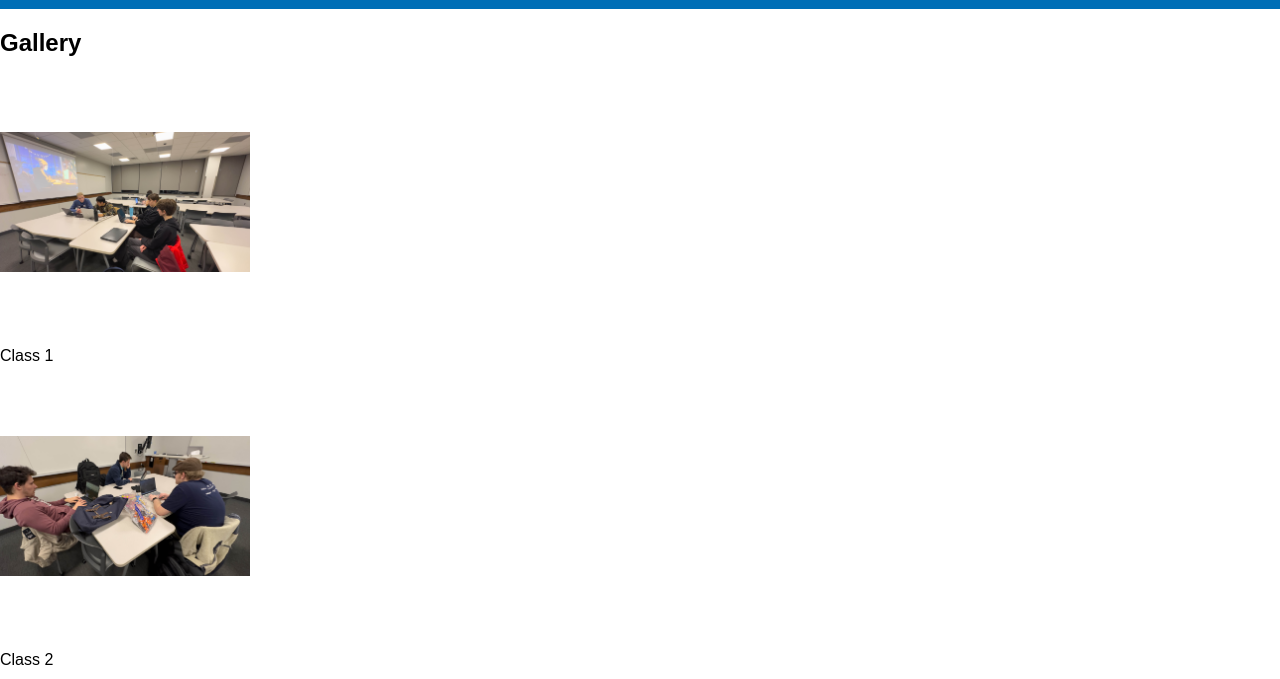
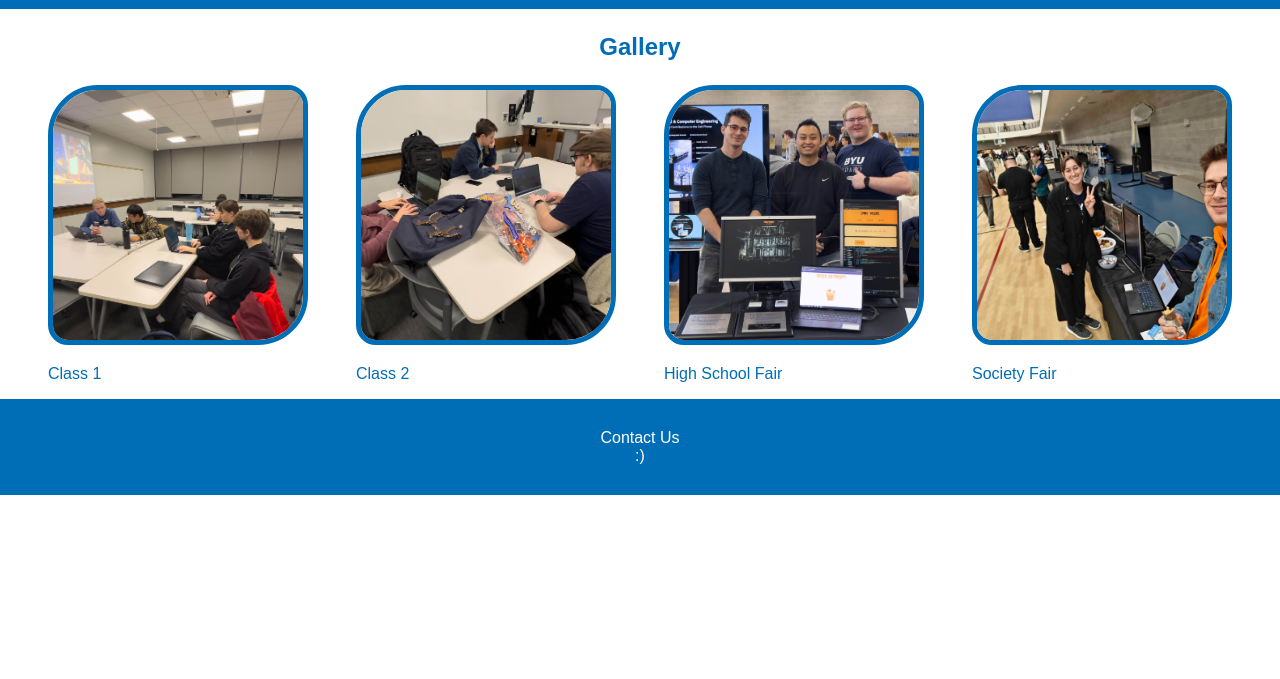
Before and after one commit to amhart02/webdevsociety, a website: page gallery.html in a window 1280 px wide. Shown: the part 121-800 px from the top of the page. Drawn offline with Linux system fonts and the light colour scheme; a web font is replaced by a local one.

Commit message:
added animation and designs to the images in the gallery

```diff
--- a/styles/gallery.css
+++ b/styles/gallery.css
@@ -1,10 +1,36 @@
-#photo-cards{
-
+#gallery h1{
+    margin: 1em;
+    text-align: center;
+    color: #006eb6;
 }
 
+#photo-cards{
+    display: flex;
+    flex-direction: row;
+    flex-wrap: wrap;
+    justify-content: space-evenly;
+}
 
-.photo-card img{
-    object-fit: contain;
+#photo-cards p{
+    color: #006eb6;
+}
+
+.photo-card img {
+    object-fit: cover;
     height: 250px;
     width: 250px;
+    aspect-ratio: 1/1;
+    border: 5px #006eb6 solid;
+    border-radius: 50px 20px;
+    transition: transform 0.3s ease, border-radius 0.3s ease;
+    cursor: pointer;
 }
+
+.photo-card img:active {
+    transform: scale(0.9) rotate(5deg);
+    border-radius: 20px 50px;
+}
+
+footer{
+    color: white;
+}
```
